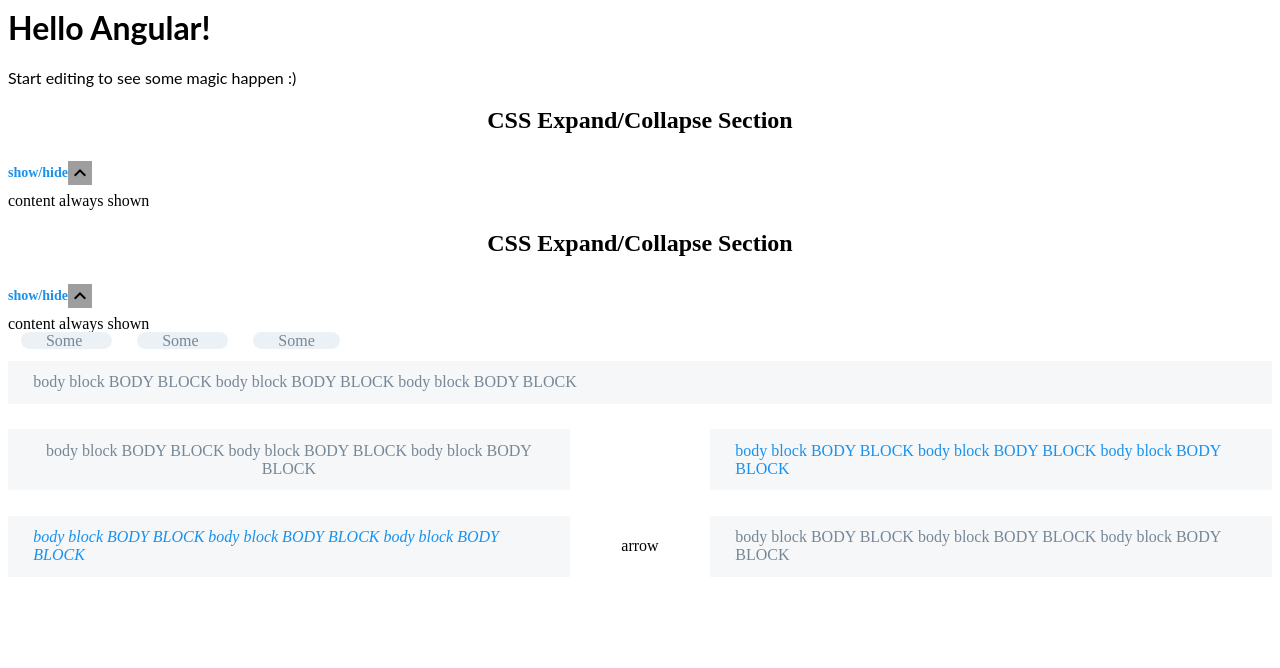
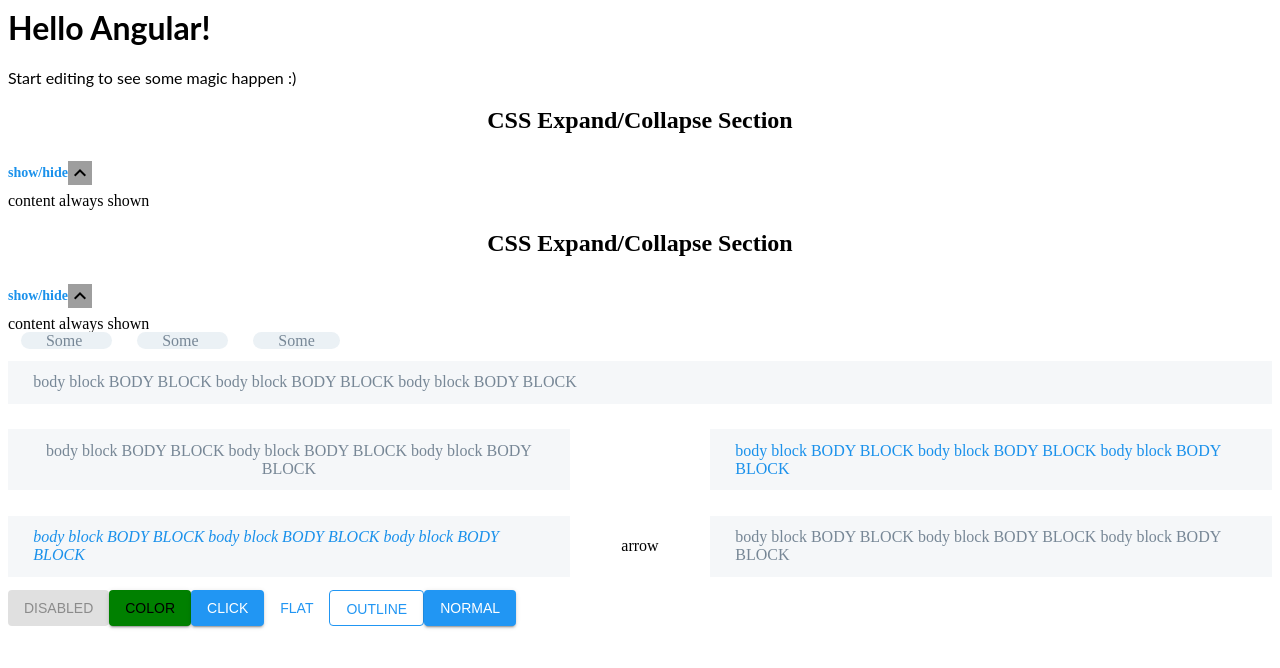
Before and after one commit to vBandiTv/angular-ui-component-tests, an Angular app: page / in a window 1280 px wide. Shown: the top 668 px of the page. Built offline with nearby package versions, Linux system fonts and the light colour scheme; grey boxes are pictures that could not be loaded.

Commit message:
3 files modified, 3 added

```diff
--- a/src/app/app.component.html
+++ b/src/app/app.component.html
@@ -15,3 +15,10 @@
 <app-block></app-block>
 <app-block split="true" secondaryTextColor="#1a91eb" textAlign="center"></app-block>
 <app-block split="true" fontStyle="italic" textColor="#1a91eb" showIcon="true"></app-block>
+
+<app-button disabled="true" text="disabled"></app-button>
+<app-button textColor="#000000" backgroundColor="green" text="color"></app-button>
+<app-button (click)="clickTest()" text="click"></app-button>
+<app-button flat="true" textColor="rgb(33, 150, 243)" text="flat"></app-button>
+<app-button outline="true" textColor="rgb(33, 150, 243)" text="outline"></app-button>
+<app-button text="normal"></app-button>
--- a/src/app/app.component.ts
+++ b/src/app/app.component.ts
@@ -7,4 +7,8 @@
 })
 export class AppComponent  {
   name = 'Angular';
+
+  clickTest (event) {
+    console.log(event);
+  }
 }
--- a/src/app/app.module.ts
+++ b/src/app/app.module.ts
@@ -7,10 +7,11 @@
 import { CollapseComponent } from './collapse/collapse.component';
 import { ChipsComponent } from './chips/chips.component';
 import { BlockComponent } from './block/block.component';
+import { ButtonComponent } from './button/button.component';
 
 @NgModule({
   imports:      [ BrowserModule, FormsModule ],
-  declarations: [ AppComponent, HelloComponent, CollapseComponent, ChipsComponent, BlockComponent ],
+  declarations: [ AppComponent, HelloComponent, CollapseComponent, ChipsComponent, BlockComponent, ButtonComponent ],
   bootstrap:    [ AppComponent ]
 })
 export class AppModule { }
--- /dev/null
+++ b/src/app/button/button.component.html
@@ -0,0 +1,6 @@
+<button
+  class="otm-button"
+  [disabled]="disabled"
+  >
+  {{text}}
+</button>
--- /dev/null
+++ b/src/app/button/button.component.scss
@@ -0,0 +1,84 @@
+.otm-button {
+  position: relative;
+  display: inline-block;
+  box-sizing: border-box;
+  border: var(--border);
+  border-radius: 4px;
+  padding: 0 16px;
+  min-width: 64px;
+  height: 36px;
+  vertical-align: middle;
+  text-align: center;
+  text-overflow: ellipsis;
+  text-transform: uppercase;
+  color: var(--text-color);
+  background-color: var(--background-color);
+  box-shadow: var(--box-shadowing);
+  font-size: 14px;
+  font-weight: 500;
+  line-height: 36px;
+  overflow: hidden;
+  outline: none;
+  cursor: pointer;
+  transition: box-shadow 0.2s;
+
+  &::-moz-focus-inner {
+    border: none;
+  }
+
+  &::before {
+    content: "";
+    position: absolute;
+    top: 0;
+    bottom: 0;
+    left: 0;
+    right: 0;
+    background-color: var(--text-color);
+    opacity: 0;
+    transition: opacity 0.2s;
+  }
+
+  &::after {
+    content: "";
+    position: absolute;
+    left: 50%;
+    top: 50%;
+    border-radius: 50%;
+    padding: 50%;
+    width: 32px;
+
+    /* Safari */
+    height: 32px;
+
+    /* Safari */
+    background-color: var(--text-color);
+    opacity: 0;
+    transform: translate(-50%, -50%) scale(1);
+    transition: opacity 1s, transform 0.5s;
+  }
+
+  &:hover {
+    // box-shadow: 0 2px 4px -1px rgba(0, 0, 0, 0.2), 0 4px 5px 0 rgba(0, 0, 0, 0.14), 0 1px 10px 0 rgba(0, 0, 0, 0.12);
+
+    &::before {
+      opacity: 0.3;
+    }
+  }
+
+  &:active::after {
+    opacity: 0.32;
+    transform: translate(-50%, -50%) scale(0);
+    transition: transform 0s;
+  }
+
+  &:disabled {
+    color: rgba(0, 0, 0, 0.38);
+    background-color: rgba(0, 0, 0, 0.12);
+    box-shadow: none;
+    cursor: initial;
+
+    &::before, &::after {
+      opacity: 0;
+    }
+  }
+}
--- /dev/null
+++ b/src/app/button/button.component.ts
@@ -0,0 +1,45 @@
+import { Component, OnInit, Input, HostBinding } from '@angular/core';
+import { DomSanitizer } from '@angular/platform-browser';
+
+@Component({
+  selector: 'app-button',
+  templateUrl: './button.component.html',
+  styleUrls: ['./button.component.scss']
+})
+export class ButtonComponent implements OnInit{
+
+  @Input()
+  disabled: boolean
+  @Input()
+  textColor: string
+  @Input()
+  backgroundColor: string
+  @Input()
+  flat: boolean
+  @Input()
+  outline: boolean
+  @Input()
+  text: string
+
+  border: string
+
+  @HostBinding("attr.style")
+  public get colorsAsStyle(): any {
+    let value = `--text-color: ${this.textColor};`;
+    if (!this.flat && !this.outline) {
+      value += `--background-color: ${this.backgroundColor}; --box-shadowing: 0 3px 1px -2px rgba(0, 0, 0, 0.2), 0 2px 2px 0 rgba(0, 0, 0, 0.14), 0 1px 5px 0 rgba(0, 0, 0, 0.12);`
+    }
+    value += this.outline ? `--border: 1px solid ${this.textColor}` : '--border: none';
+    return this.sanitizer.bypassSecurityTrustStyle(value);
+  }
+
+  constructor (private sanitizer: DomSanitizer) {
+    this.textColor = 'rgb(255, 255, 255)';
+    this.backgroundColor = 'rgb(33, 150, 243)';
+    this.border = 'none'
+  }
+
+  ngOnInit () {
+  }
+
+}
```
